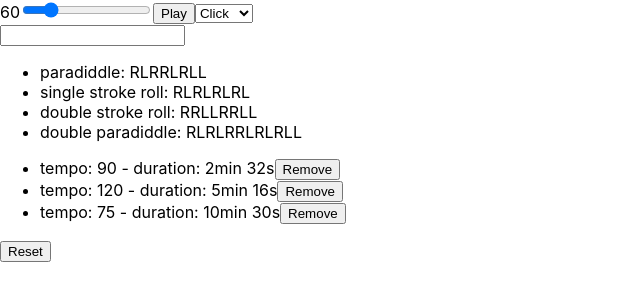
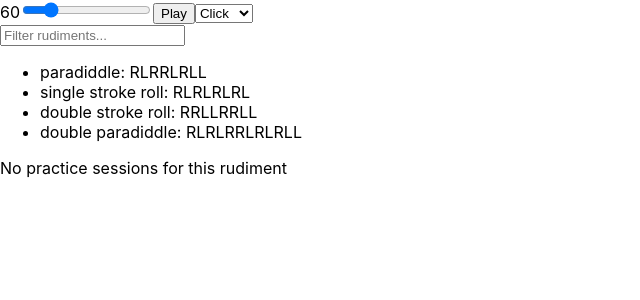
Before and after one commit to SamDhondt/oop-vs-fp-onderzoek, a React (Create React App) app in the folder frontend-react/: page / in a window 1280 px wide. Both pictures are taken after a click on the button "Reset". Shown: the top 300 px of the page, without its empty margins (0-640 px from the left). Built offline with nearby package versions, Linux system fonts and the light colour scheme.

Commit message:
chore: react -  add placeholders for lists

```diff
--- a/frontend-react/src/App.js
+++ b/frontend-react/src/App.js
@@ -1,8 +1,8 @@
-import React from 'react';
+import React, { useState } from 'react';
 import Metronome, { sounds } from './modules/metronome/metronome';
 import SearchableList from './common/searchableList';
 import EditableList from './common/editableList';
-import { compareTo } from './common/utils/index';
+import { compareTo, removeFrom } from './common/utils/index';
 import PracticeSessionItem from './modules/practice-sessions/practiceSessionItem';
 import RudimentListItem from './modules/rudiments/rudimentListItem';
 
@@ -19,26 +19,34 @@ const practiceSessions = [
   { id: 3, tempo: 75, duration: '10min 30s' }
 ];
 
-const removePracticeSession = id =>
-  console.log(`removing session with id ${id}`);
+const removeAllItems = setList => () => setList([]);
 
-const removeAllPracticeSessions = () => console.log('removing all sessions');
+const NO_PRACTICE_SESSIONS = 'No practice sessions for this rudiment';
+const FILTER_RUDIMENTS = 'Filter rudiments...';
 
-const App = () => (
-  <div>
+const App = () => {
+  const [sessions, setSessions] = useState(practiceSessions);
+  const removeFromSessions = removeFrom(sessions)(setSessions);
+  const removeAllFromSessions = removeAllItems(setSessions);
+
+  return (
+    <main>
       <Metronome defaultSound={sounds.click} defaultTempo={60} />
       <SearchableList
         items={rudiments}
         renderItem={RudimentListItem}
         filterPredicate={compareTo}
+        filterPlaceholder={FILTER_RUDIMENTS}
       />
       <EditableList
-      items={practiceSessions}
+        items={sessions}
         ItemComponent={PracticeSessionItem}
-      onRemove={removePracticeSession}
-      onReset={removeAllPracticeSessions}
+        onRemove={removeFromSessions}
+        onReset={removeAllFromSessions}
+        placeholder={NO_PRACTICE_SESSIONS}
       />
-  </div>
+    </main>
   );
+};
 
 export default App;
--- a/frontend-react/src/common/editableList.js
+++ b/frontend-react/src/common/editableList.js
@@ -1,8 +1,16 @@
 import React from 'react';
 import PropTypes from 'prop-types';
 
-const EditableList = ({ items, ItemComponent, onRemove, onReset }) => {
-  return (
+const EditableList = ({
+  items,
+  ItemComponent,
+  onRemove,
+  onReset,
+  placeholder
+}) => {
+  return items.length === 0 ? (
+    <p>{placeholder}</p>
+  ) : (
     <div>
       <ul>
         {items.map(({ id, ...itemProps }) => (
@@ -23,6 +31,7 @@ EditableList.propTypes = {
       id: PropTypes.number
     })
   ).isRequired,
+  placeholder: PropTypes.string,
   ItemComponent: PropTypes.func.isRequired,
   onRemove: PropTypes.func.isRequired,
   onReset: PropTypes.func.isRequired
--- a/frontend-react/src/common/searchableList.js
+++ b/frontend-react/src/common/searchableList.js
@@ -2,13 +2,23 @@ import React, { useState } from 'react';
 import PropTypes from 'prop-types';
 import { handleChange } from './utils/index';
 
-const SearchableList = ({ items, filterPredicate: compareTo, renderItem }) => {
+const SearchableList = ({
+  items,
+  filterPredicate: compareTo,
+  renderItem,
+  filterPlaceholder
+}) => {
   const [filter, setFilter] = useState('');
   const compareToFilter = compareTo(filter);
 
   return (
     <div>
-      <input type="text" onChange={handleChange(setFilter)} value={filter} />
+      <input
+        type="text"
+        onChange={handleChange(setFilter)}
+        value={filter}
+        placeholder={filterPlaceholder}
+      />
       <ul>
         {items.filter(({ name }) => compareToFilter(name)).map(renderItem)}
       </ul>
@@ -22,7 +32,12 @@ SearchableList.propTypes = {
       name: PropTypes.string
     })
   ).isRequired,
+  filterPlaceholder: PropTypes.string,
   filterPredicate: PropTypes.func.isRequired
 };
 
+SearchableList.defaultProps = {
+  filterPlaceholder: ''
+};
+
 export default SearchableList;
--- a/frontend-react/src/common/utils/index.js
+++ b/frontend-react/src/common/utils/index.js
@@ -12,3 +12,6 @@ export const compareTo = filter => input => input.indexOf(filter) >= 0;
 export const handleChange = setValue => ({ target: { value: newValue } }) => {
   setValue(newValue);
 };
+
+export const removeFrom = list => setList => itemId =>
+  setList(list.filter(({ id }) => itemId !== id));
--- a/frontend-react/src/modules/metronome/metronome.js
+++ b/frontend-react/src/modules/metronome/metronome.js
@@ -24,7 +24,7 @@ const Metronome = ({ defaultTempo, defaultSound }) => {
 
   return (
     <div>
-      <label for="tempo">{tempo}</label>
+      <label>{tempo}</label>
       <input
         id="tempo"
         name="tempo"
```
Lines whose indentation alone changed are shown as unchanged.
